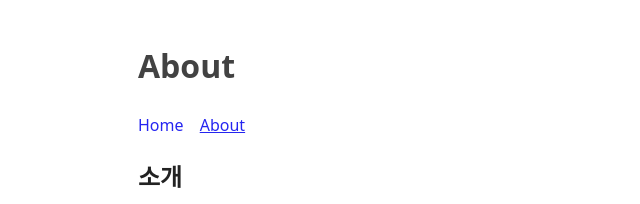
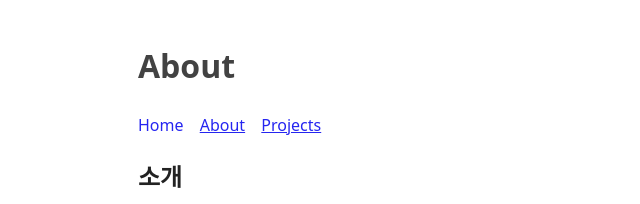
Before and after one commit to Giiinger/giiinger.github.io, a plain HTML site: page about.html in a window 1280 px wide. Shown: the top 204 px of the page, without its empty margins (128-768 px from the left). Drawn offline with Linux system fonts and the light colour scheme.

Commit message:
Update about.html

```diff
--- a/about.html
+++ b/about.html
@@ -12,6 +12,7 @@
     <nav>
       <a href="/">Home</a>
       <a href="/about.html" aria-current="page">About</a>
+      <a href="/projects.html" aria-current="page">Projects</a>
     </nav>
   </header>
   <main>
```
